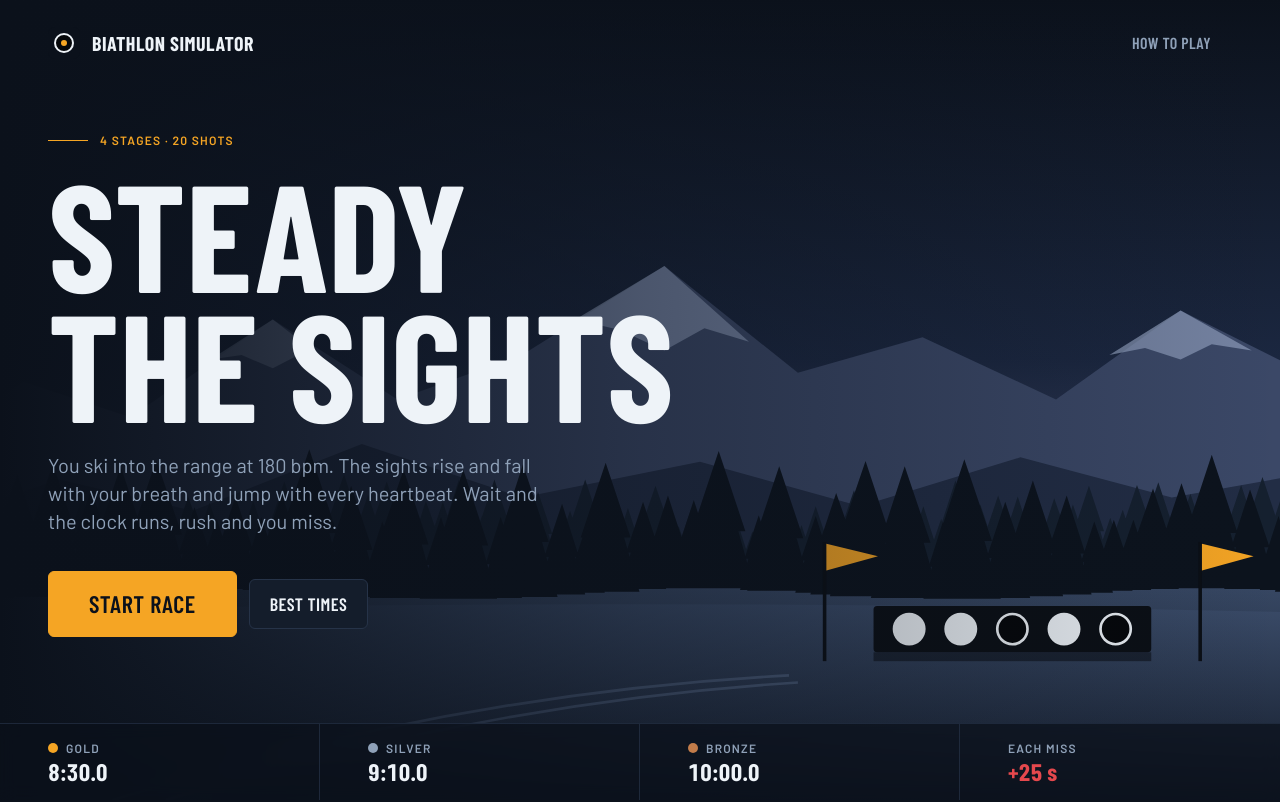
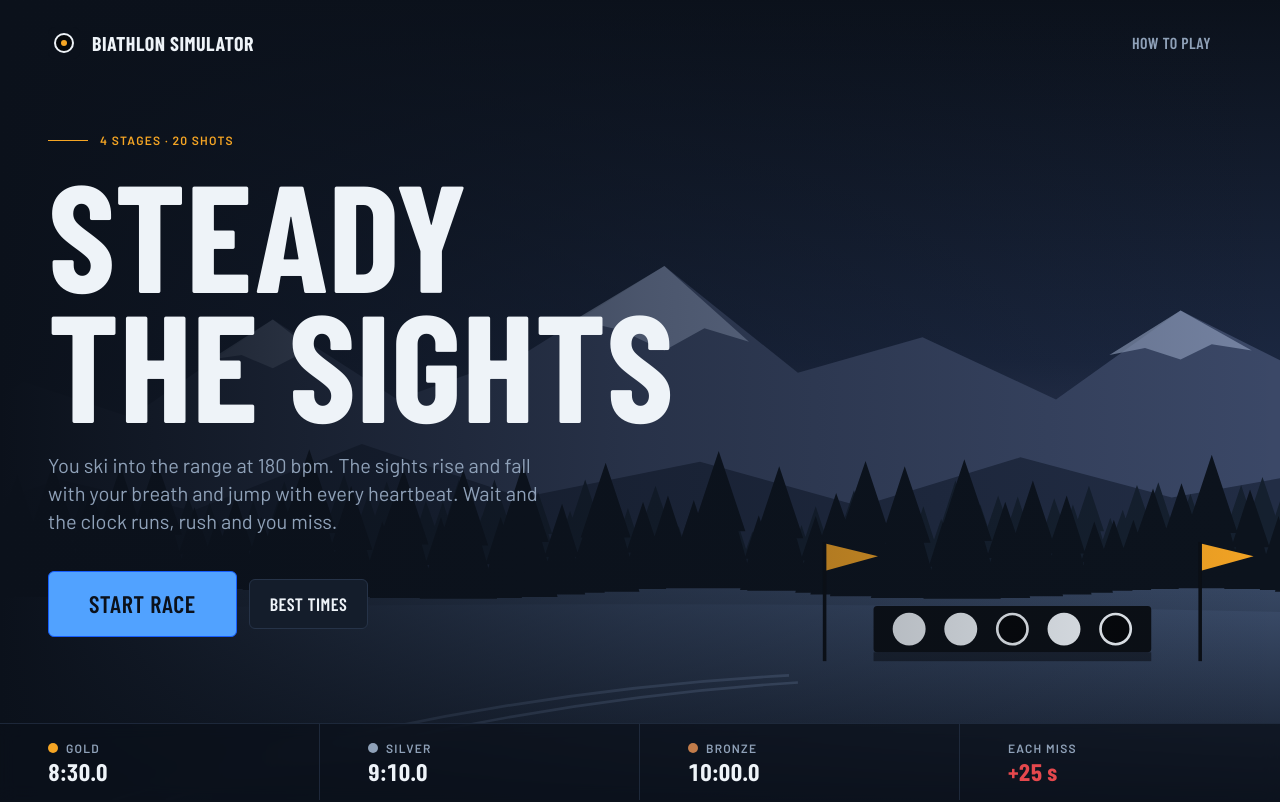
Before and after one commit to AlessioFerrari8/BiathlonSimulator, an Angular app in the folder frontend/: page / in a window 1280 px wide. Shown: the top 802 px of the page. Built offline with nearby package versions, Linux system fonts and the light colour scheme; a web font is replaced by a local one.

Commit message:
Feat: blue accent

```diff
--- a/frontend/src/styles.css
+++ b/frontend/src/styles.css
@@ -17,6 +17,7 @@
   --font-sans: "Barlow", ui-sans-serif, system-ui, sans-serif;
   --font-display: "Barlow Condensed", "Arial Narrow", ui-sans-serif, sans-serif;
   --animate-beat: beat 1s ease-out infinite;
+  --color-blue: #7ECBEB;
 
   @keyframes beat {
     0%, 100% { transform: scale(1); }
@@ -42,7 +43,7 @@
   }
 
   .btn-primary {
-    @apply border-amber bg-amber text-night hover:border-snow hover:bg-snow;
+    @apply border-blue-600 bg-blue-400 text-night hover:border-snow hover:bg-blue-300;
   }
 
 
```
